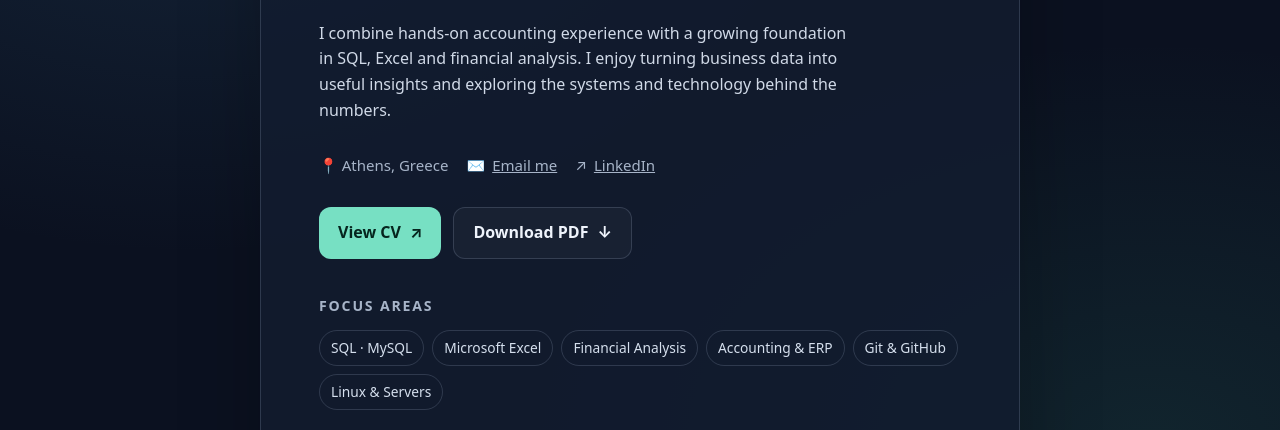
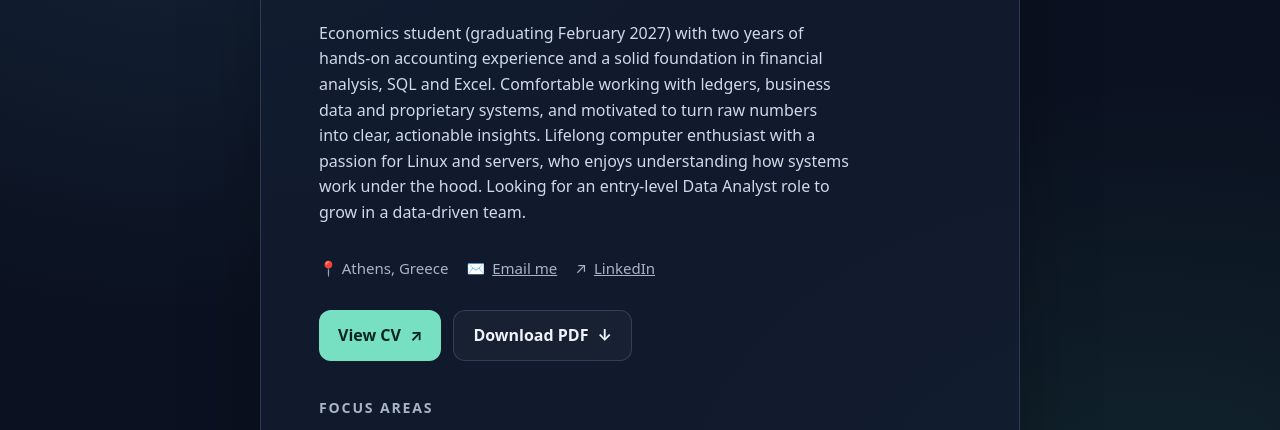
Before and after one commit to Giannakou/cv, a plain HTML site: page index.html in a window 1280 px wide. Shown: the part 306-736 px from the top of the page. Drawn offline with Linux system fonts and the light colour scheme.

Commit message:
Revise introduction in index.html for clarity
Updated the introduction paragraph to provide a more detailed overview of qualifications and aspirations.

```diff
--- a/index.html
+++ b/index.html
@@ -58,9 +58,11 @@
     <h1>Ioannis<br>Giannakou</h1>
     <p class="role">Junior Data Analyst · Economics Student</p>
     <p class="intro">
-      I combine hands-on accounting experience with a growing foundation in SQL,
-      Excel and financial analysis. I enjoy turning business data into useful insights
-      and exploring the systems and technology behind the numbers.
+      Economics student (graduating February 2027) with two years of hands-on accounting experience and a
+solid foundation in financial analysis, SQL and Excel. Comfortable working with ledgers, business data and
+proprietary systems, and motivated to turn raw numbers into clear, actionable insights. Lifelong computer
+enthusiast with a passion for Linux and servers, who enjoys understanding how systems work under the
+hood. Looking for an entry-level Data Analyst role to grow in a data-driven team.
     </p>
     <div class="details" aria-label="Contact details">
       <span>📍 Athens, Greece</span>
```
